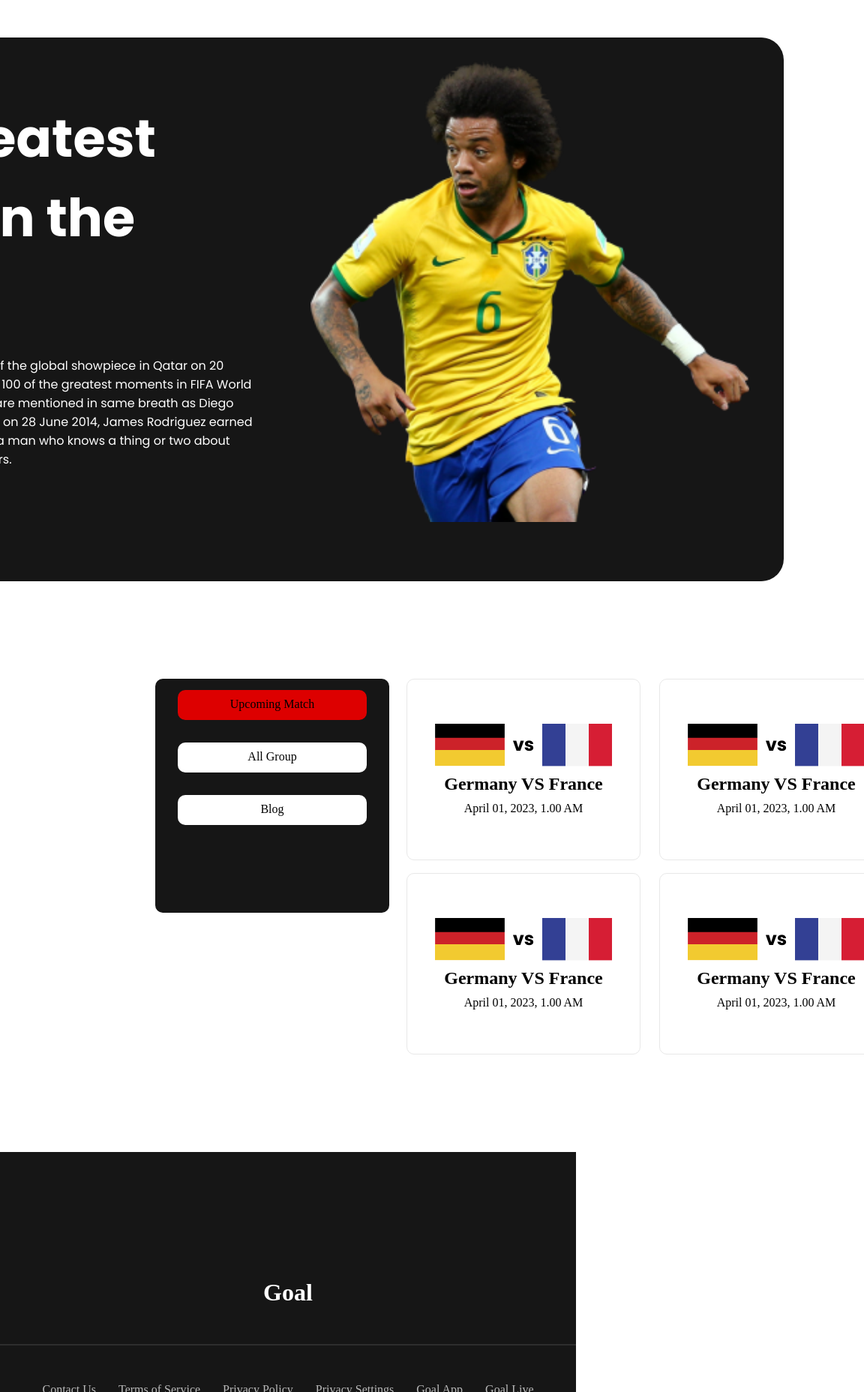
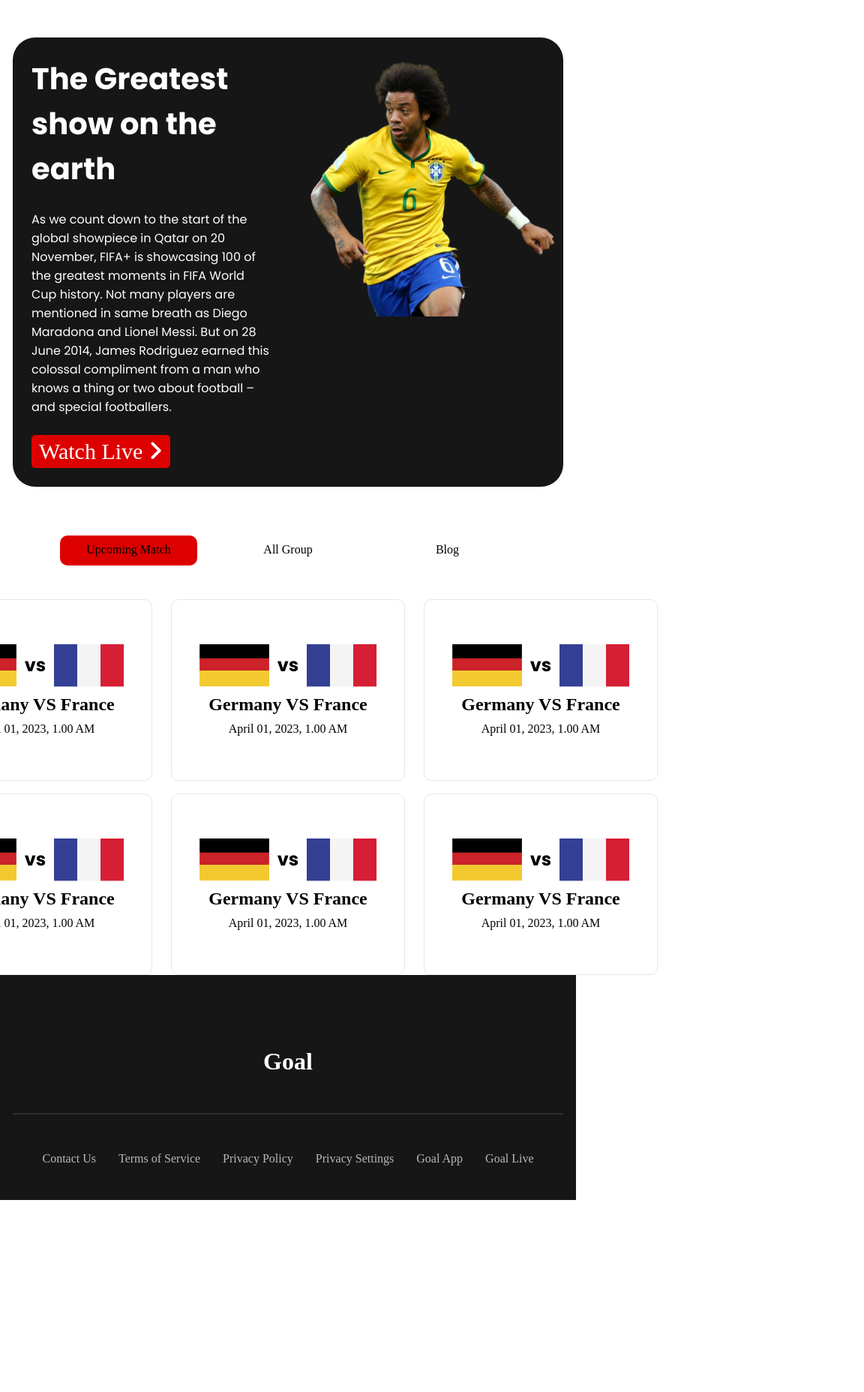
Before and after one commit to anwarul32/footy-town, a plain HTML site: page upcoming.html in a window 768 px wide. Shown: the top 1856 px of the page at 75% size, 1152 px wide, since content can reach past the window. After the commit the page ends 1600 px from the top, so only its background shows below. Drawn offline with Linux system fonts and the light colour scheme.

Commit message:
Creat tablet responsive view

```diff
--- a/CSS/style.css
+++ b/CSS/style.css
@@ -249,7 +249,6 @@ footer > hr{
     .header{
         width: 100%;
         height: 100%;
-        display: flex;
         flex-direction: column;
         align-items: center;
         margin: 0;
@@ -273,7 +272,7 @@ footer > hr{
         height: 500px;
     }
     footer > hr{
-        width: 100%;
+        width: 335px;
     }
     .footer-links ul{
         flex-direction: column;
@@ -282,3 +281,50 @@ footer > hr{
         display: flex;
     }
 }
+
+    /* Tablet Responsive */
+
+@media only screen and (min-width: 689px) and (max-width: 993px) {
+    .container{
+        flex-direction: column;
+        width: 100%;
+        margin: 0;
+        align-items: center;
+    }
+    .headers{
+        /* width: 734px; */
+        margin-top: 50px;
+    }
+    .header{
+        width: 734px;
+        height: 100%;
+    }
+    .header-text h1 {
+        font-size: 40px;
+    }
+    .sidebar{
+        width: 83%;
+        height: 50px;
+        background-color: var(--secondary-color);
+        margin: 50px 0;
+    }
+    .sidebar ul{
+        flex-direction: row;
+    }
+    .blogs-cards{
+        grid-template-columns: repeat(2, 1fr);
+    }
+    .blogs-tab{
+        display: none;
+    }
+    .buttons{
+        display: block;
+        margin: 50px 0;
+    }
+    footer{
+        height: 300px;
+    }
+    footer > hr{
+        width: 734px;
+    }
+}
```
Also changed, not shown: index.html (+3 -3 lines).
